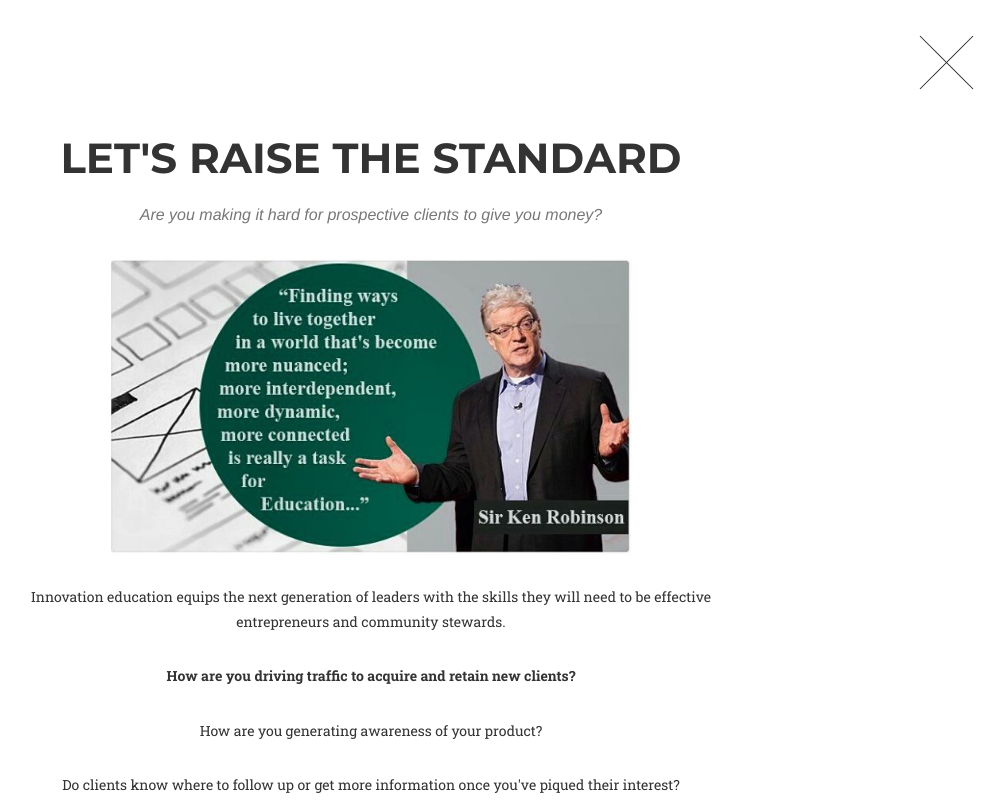
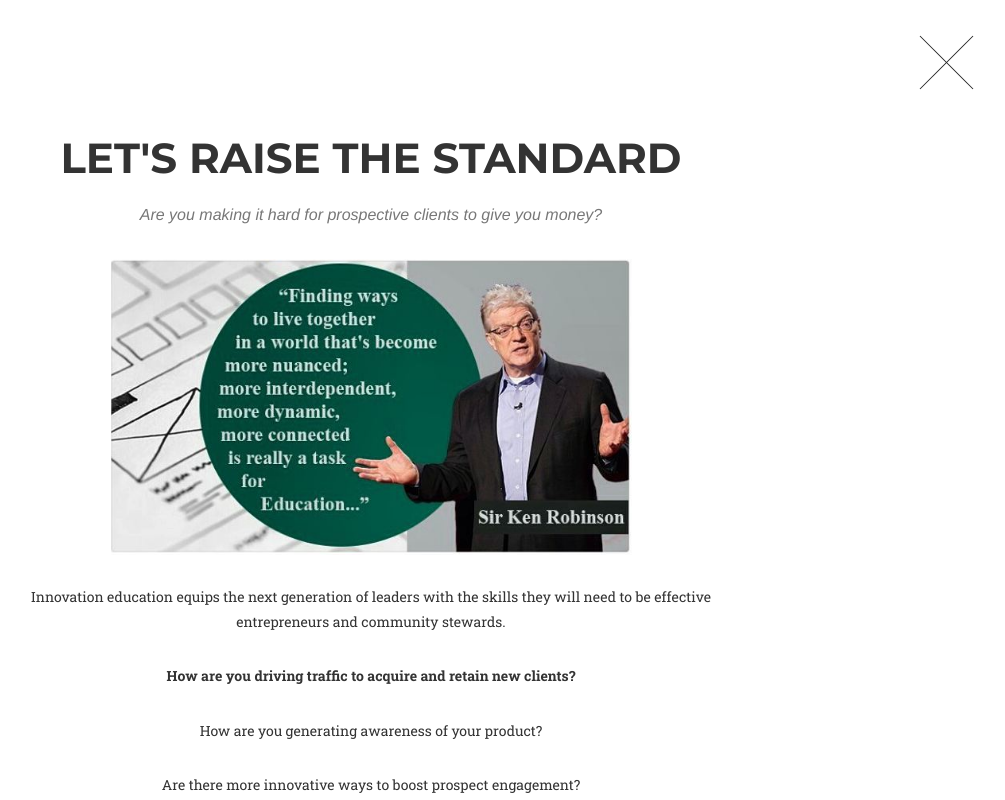
Before and after one commit to lesliemo/bootstrap_agency.github.io, a website: page index.html in a window 1280 px wide. Both pictures are taken after a click on the link 250 px from the left and 1745 px from the top of the page. Shown: the part 1345-2145 px from the top of the page, without its empty margins (269-1274 px from the left). Drawn offline with nearby package versions, Linux system fonts and the light colour scheme; a web font is replaced by a local one.

Commit message:
Update index.html

```diff
--- a/index.html
+++ b/index.html
@@ -539,6 +539,7 @@ I don't disagree with that.
                                 <p>Innovation education equips the next generation of leaders with the skills they will need to be effective entrepreneurs and community stewards.</p>
                                 <p><strong>How are you driving traffic to acquire and retain new clients?</strong></p>
                                 <p>How are you generating awareness of your product?</p>
+                                <p>Are there more innovative ways to boost prospect engagement?</p>
                                 <p>Do clients know where to follow up or get more information once you've piqued their interest?</p>
                                 <p>How do you measure your touch points to mitigate friction so that you can retain & delight your clients?</p>
                                 <p>How can you prove that your product or service adds measurable value to clients lives?</p>
```
